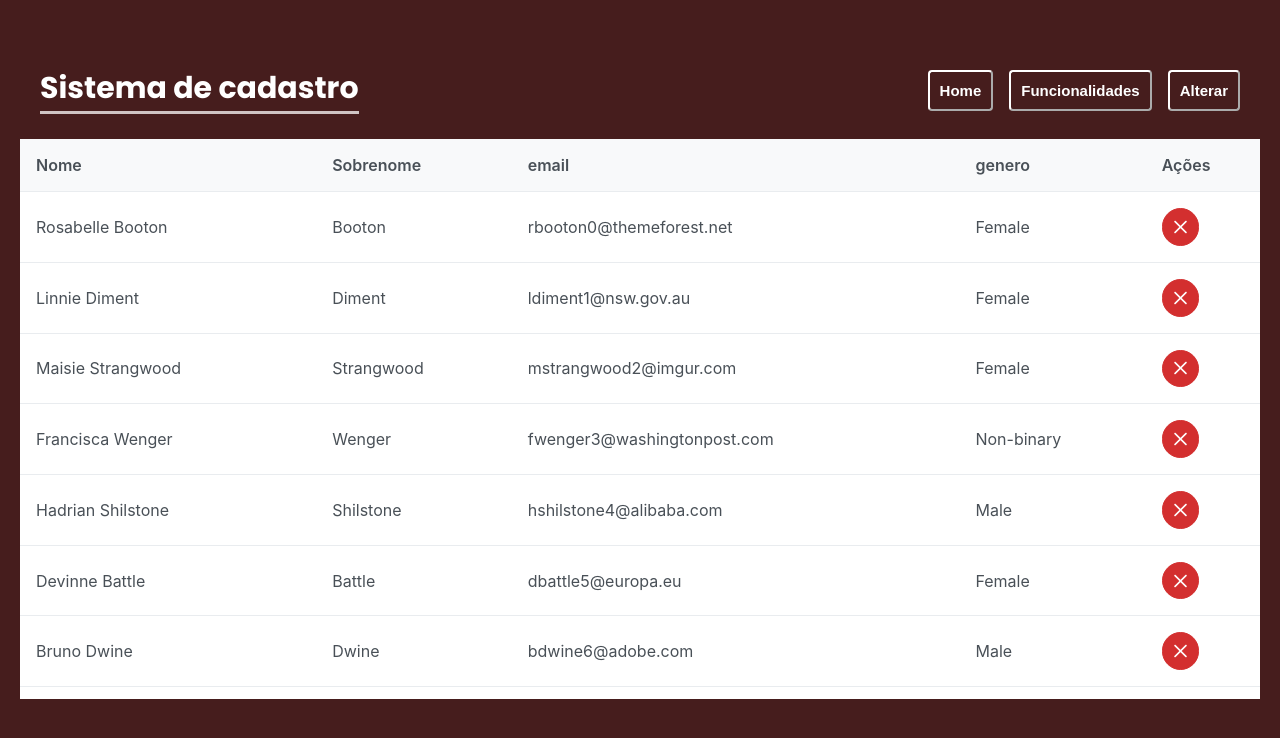
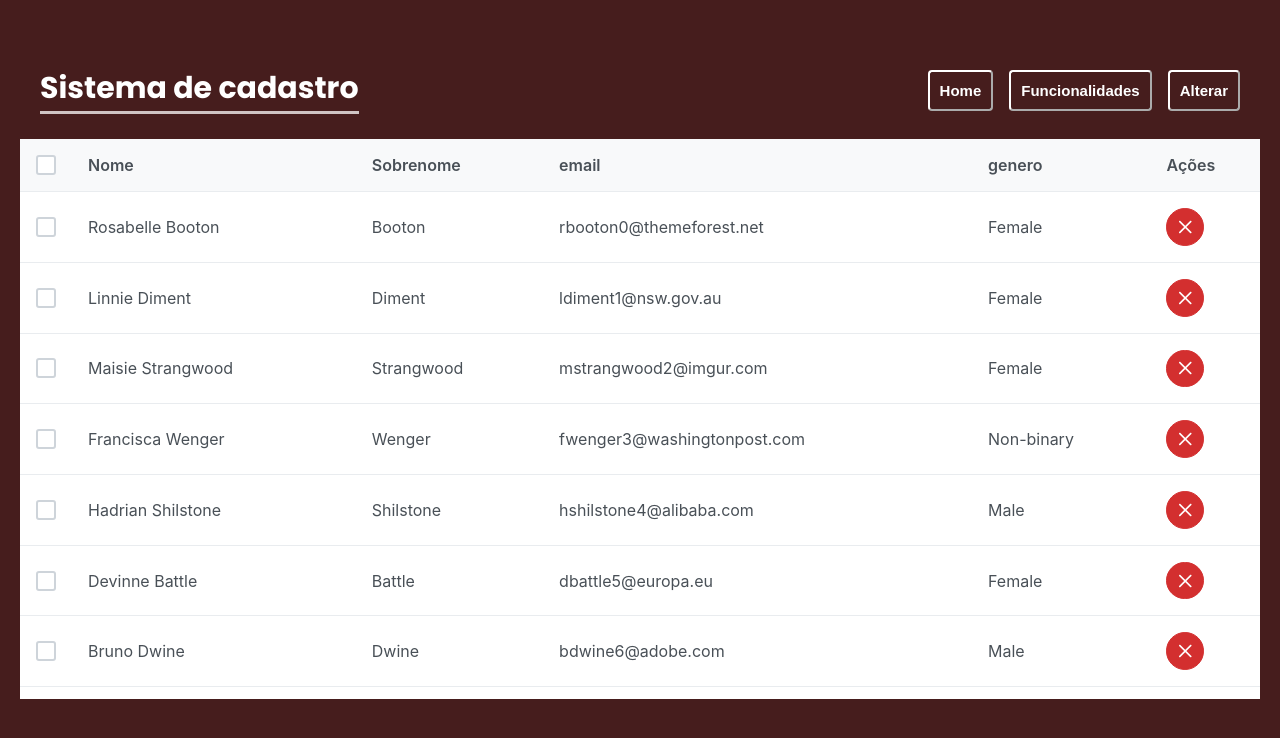
Before and after one commit to diogo939405/projetos, a React (Create React App) app in the folder FORMULÁRIIO/form/: page /Home/Inicio in a window 1280 px wide. Shown: the top 738 px of the page. Built offline with nearby package versions, Linux system fonts and the light colour scheme; data requests are answered from the project's data file.

Commit message:
erro no alterar

```diff
--- a/FORMULÁRIIO/form/src/App.js
+++ b/FORMULÁRIIO/form/src/App.js
@@ -32,6 +32,9 @@ const router = createBrowserRouter(
           element={<Inicio/>}
           loader={dadosLoader}
           />
+          <Route path='Alterar' element={<Alterar/>}/>
+
+
             <Route path='Funcionalidades' element={<ControleLayout/>}>
               <Route path='Adicionar' element={<Adicionar/>}/>
               <Route path='Remover' element={<Remover/>}/>
--- a/FORMULÁRIIO/form/src/componentes/Home/Alterar.js
+++ b/FORMULÁRIIO/form/src/componentes/Home/Alterar.js
@@ -1,12 +1,60 @@
-import React from 'react'
-import './estilo/Alterar.css'
+import React, { useState, useEffect } from 'react'
+import '../Home/estilo/Alterar.css'
+import { InputText } from 'primereact/inputtext';
+import { Button } from 'primereact/button';
+import {  useParams} from 'react-router-dom';
+import axios from 'axios';
 
 
 
 
 export default function Alterar() {
+
+  const id = useParams();
+  const [user, setUser] = useState({
+    nome: "",
+    sobrenome: "",
+    email: "",
+    genero: ""
+  });
+
+  const { nome, sobrenome, email, genero } = user;
+  const onInputChange = e => {
+    setUser({ ...user, [e.target.id]: e.target.value })
+  };
+
+  useEffect(() =>{
+    axios.get('http://localhost:4000/usuarios' +id)
+    .then(res => setUser(res.data))
+    .catch(err => console.log(err))
+  },[])
+
   return (
-    <div>
+    <div className='Form'>
+      <form className='form-body' >
+        <span className="p-float-label">
+          <InputText id="nome" value={user.nome} onChange={e => onInputChange(e)} />
+          <label htmlFor="username" className='inside-text'>nome</label>
+        </span>
+        <br />
+        <span className="p-float-label">
+          <InputText id="sobrenome" value={user.sobrenome} onChange={e => onInputChange(e)} />
+          <label htmlFor="username">sobrenome</label>
+
+        </span>
+        <br />
+        <span className="p-float-label">
+          <InputText id="email" value={user.email} onChange={e => onInputChange(e)} />
+          <label htmlFor="username">email</label>
+        </span>
+        <br />
+        <span className="p-float-label">
+          <InputText id="genero" value={user.genero} onChange={e => onInputChange(e)} />
+          <label htmlFor="username">genero</label>
+        </span>
+        <Button label="Submit" type="submit" className='button-form' icon="pi pi-check" />
+      </form>
+      <br />
 
     </div>
   )
--- a/FORMULÁRIIO/form/src/componentes/Home/Funcionalidades/Adicionar.js
+++ b/FORMULÁRIIO/form/src/componentes/Home/Funcionalidades/Adicionar.js
@@ -29,7 +29,6 @@ export default function Adicionar() {
 
   const { nome, sobrenome, email, genero } = user;
   const onInputChange = e => {
-    console.log(e, user, e.target)
     setUser({ ...user, [e.target.id]: e.target.value })
   };
 
--- a/FORMULÁRIIO/form/src/componentes/Home/Inicio.js
+++ b/FORMULÁRIIO/form/src/componentes/Home/Inicio.js
@@ -1,32 +1,97 @@
-import { useLoaderData } from "react-router-dom"
+import { useLoaderData,useNavigate,Link } from "react-router-dom"
 import './estilo/Inicio.css'
 import { DataTable } from 'primereact/datatable';
 import { Column } from 'primereact/column';
 import { Button } from 'primereact/button';
+import React, { useState} from 'react';
+import axios from "axios"
 
 
 
 export default function Inicio() {
-const dadosProntos = useLoaderData()
-const botaoDelete = () =>{
-  return <Button icon="pi pi-times" rounded severity="danger" aria-label="Cancel" />
+  const [usuarioAtual, setUsuarioAtual] = useState({});
+  const navigate = useNavigate();
+
+  // useEffect(() => {
+  //   // Update the document title using the browser API
+  //   this.usuarioAtual = {};
+  // });
+
+  const [selectedUsuarios, setSelectedUsuarios] = useState([]);
+  const dadosProntos = useLoaderData();
+  const [rowClick, setRowClick] = useState(true);
+
+  const rowSelect = (row) => {
+    console.log('=======================', selectedUsuarios);
+    setUsuarioAtual(row.data)
+  };
+
+
+
+  // const botaoDelete = (rowData) => {
+  //   return <Button onClick={() =>
+  //     deleteUser(rowData)} icon="pi pi-times" rounded severity="danger" aria-label="Cancel" />
+  // };
+
+   const updateUser = (data) => {
+
 }
 
-const botaoAlterar = () =>{
-  return <Button icon="pi pi-search" severity="success" aria-label="Search" />
-}
+  const botaoUpdate = (rowdata) =>{
+    return <Link to={`/Home/Alterar`}>
+      <Button  onClick={() => updateUser(rowdata)}  icon="pi pi-times" rounded severity="danger" aria-label="Cancel" />
 
-return (
+    </Link>
+  }
+
+
+//   const deleteUser = (data) => {
+//     const confirma = window.confirm("Deseja apagar?");
+//     if(confirma){
+//       axios.delete(`http://localhost:4000/usuarios/${data.id}`)
+//       .then(res =>{
+//         window.location.reload()
+//       })
+//      //  .catch(err => console.log("erro"));
+//     }
+
+// }
+
+
+  return (
+
   <div className="card">
-      <DataTable value={dadosProntos} scrollable scrollHeight="70vh"  tableStyle={{ minWidth: '50rem' }}>
+      {/* <h1>{ selectedUsuarios.length}</h1> */}
+
+
+      <DataTable value={dadosProntos} scrollable scrollHeight="70vh"
+        // onRowClick={rowSelect}
+        dataKey="id"
+        selectionMode={rowClick ? null : 'checkbox'}
+        selection={selectedUsuarios}
+        onSelectionChange={(e) => setSelectedUsuarios(e.value)}
+      tableStyle={{ minWidth: '50rem' }}>
+          <Column selectionMode="multiple" headerStyle={{ width: '3rem' }}></Column>
           <Column field="nome" header="Nome"></Column>
           <Column field="sobrenome" header="Sobrenome"></Column>
           <Column field="email" header="email"></Column>
           <Column field="genero" header="genero" ></Column>
-          <Column field="acoes" header="Ações" body={botaoDelete } style={{ minWidth: '2rem' }} ></Column>
+          <Column header="Ações" body={botaoUpdate}  style={{ minWidth: '2rem' }}  ></Column>
       </DataTable>
   </div>
 );
+
+
+
+}
+
+
+
+export const dadosLoader = async () =>{
+   const res = await fetch ('http://localhost:4000/usuarios')
+   return res.json()
+}
+
 
 // //   return (
 // //     <div className='tabela'>
@@ -55,10 +120,3 @@ return (
 // //   </fieldset>
 // // </table>
 //     </div>
-
-}
-
-export const dadosLoader = async () =>{
-   const res = await fetch ('http://localhost:4000/usuarios')
-   return res.json()
-}
```
